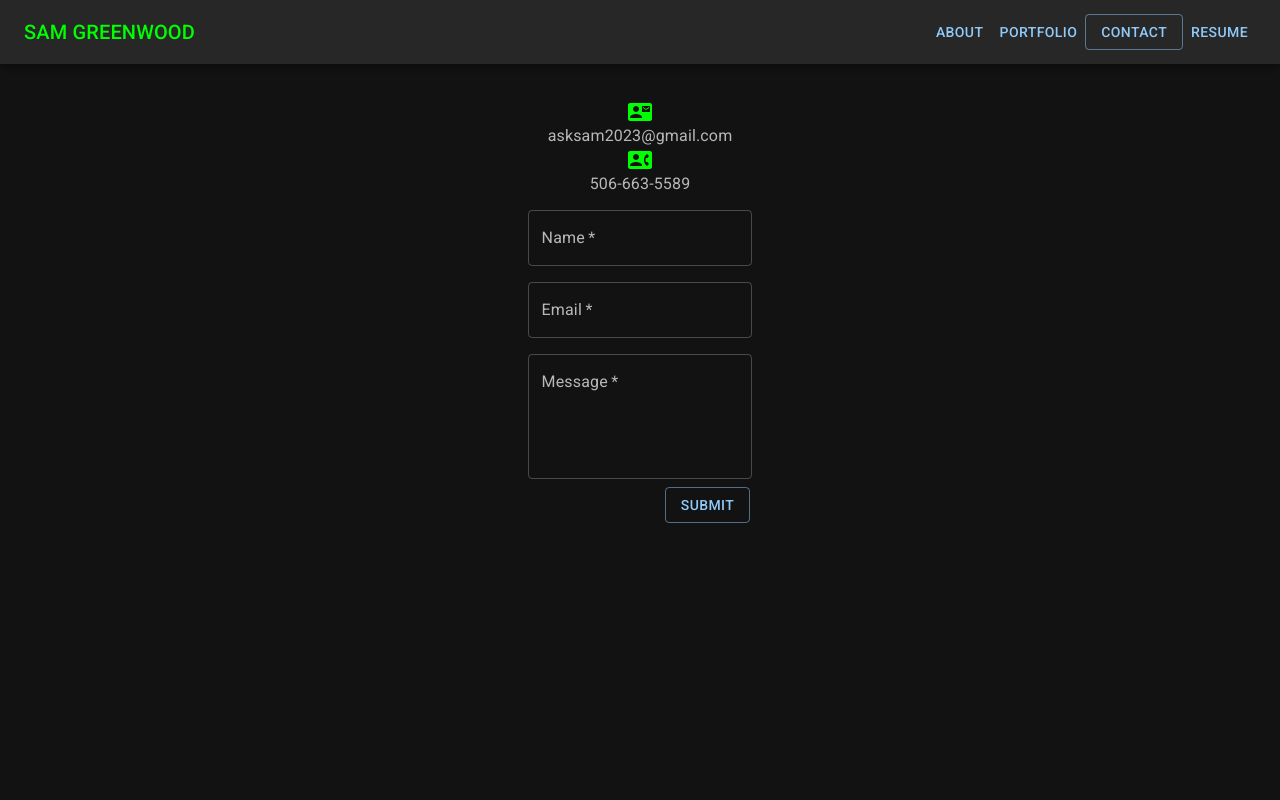
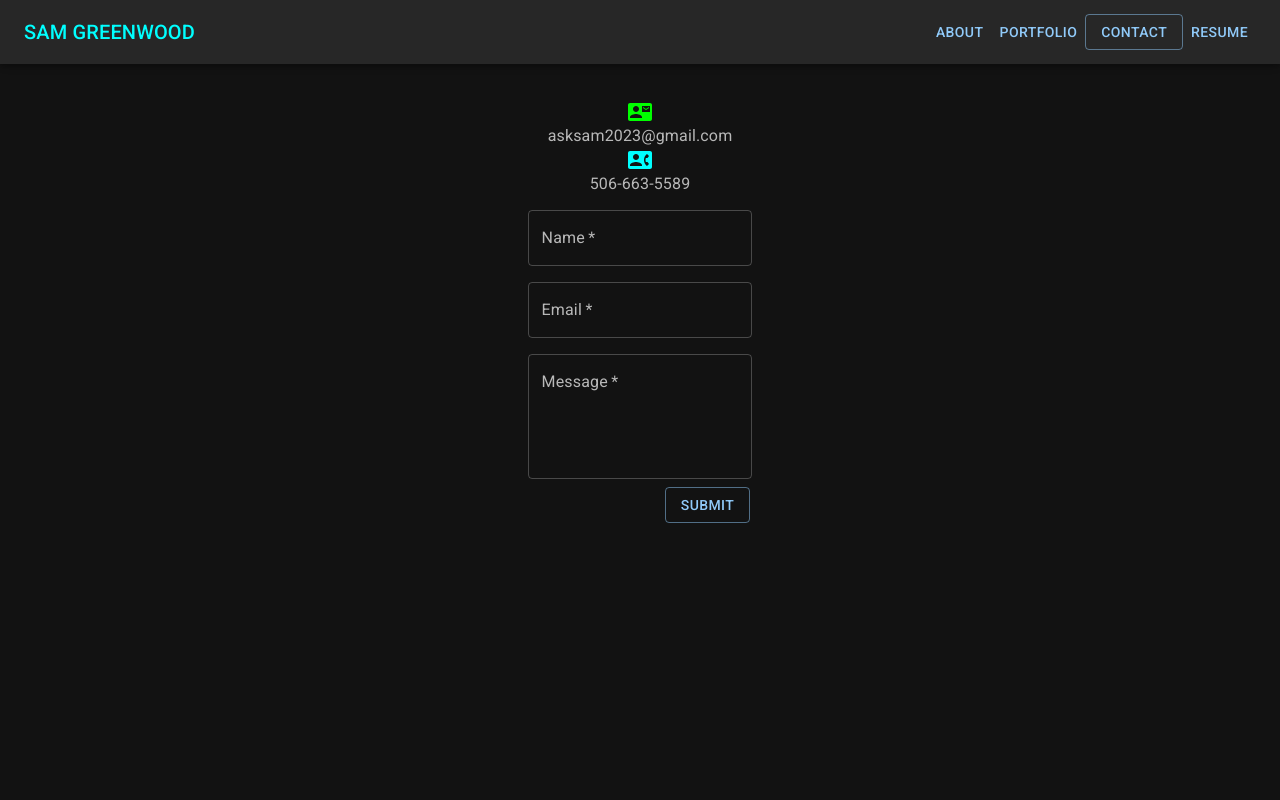
Before and after one commit to SamGreenwood84/kaleidofolio, a React (Vite) app: page /contact in a window 1280 px wide. Shown: the top 800 px of the page. Built offline with nearby package versions, Linux system fonts and the light colour scheme.

Commit message:
added colors and title

```diff
--- a/index.html
+++ b/index.html
@@ -10,7 +10,7 @@
   <link rel="preconnect" href="https://fonts.gstatic.com" crossorigin />
   <link rel="stylesheet" href="https://fonts.googleapis.com/css2?family=Roboto:wght@300;400;500;700&display=swap" />
   <link rel="stylesheet" href="/styles/Main.css">
-  <title>Samamiraa Portfolio</title>
+  <title>Kaleidofolio</title>
 </head>
 
 <body>
--- a/src/App.css
+++ b/src/App.css
@@ -24,11 +24,11 @@ body {
 }
 
 .logo:hover {
-  filter: drop-shadow(0 0 2em #646cffaa);
+  filter: drop-shadow(0 0 2em #ff00ff);
 }
 
 .logo.react:hover {
-  filter: drop-shadow(0 0 2em #61dafbaa);
+  filter: drop-shadow(0 0 2em #00ffff);
 }
 
 @keyframes logo-spin {
--- a/src/components/Nav.jsx
+++ b/src/components/Nav.jsx
@@ -74,7 +74,7 @@ function Nav(props) {
           <Typography
             variant="h6"
             component="div"
-            sx={{ flexGrow: 1,  display: { xs: 'none', sm: 'block' }, color: '#00ff00'}}
+            sx={{ flexGrow: 1,  display: { xs: 'none', sm: 'block' }, color: '#00ffff'}}
           >
            SAM GREENWOOD
           </Typography>
--- a/src/pages/About.jsx
+++ b/src/pages/About.jsx
@@ -2,7 +2,7 @@
 import Avatar from '@mui/material/Avatar';
 import CssBaseline from '@mui/material/CssBaseline';
 import Container from '@mui/material/Container';
-import about1 from '../../public/img/about1.jpg';
+import about1 from '/img/about1.jpg';
 import Box from '@mui/material/Box';
 import Typography from '@mui/material/Typography';
 
--- a/src/pages/Contact.jsx
+++ b/src/pages/Contact.jsx
@@ -71,7 +71,7 @@ export default function Contact() {
                 <Typography variant='body1' color='textSecondary' align='center'>
                     asksam2023@gmail.com
                 </Typography>
-                <ContactPhoneIcon sx={{ color: '#00ff00' }}/>
+                <ContactPhoneIcon sx={{ color: '#00ffff' }}/>
                 <Typography variant='body1' color='textSecondary' align='center' gutterBottom>
                     506-663-5589
                 </Typography>
```
